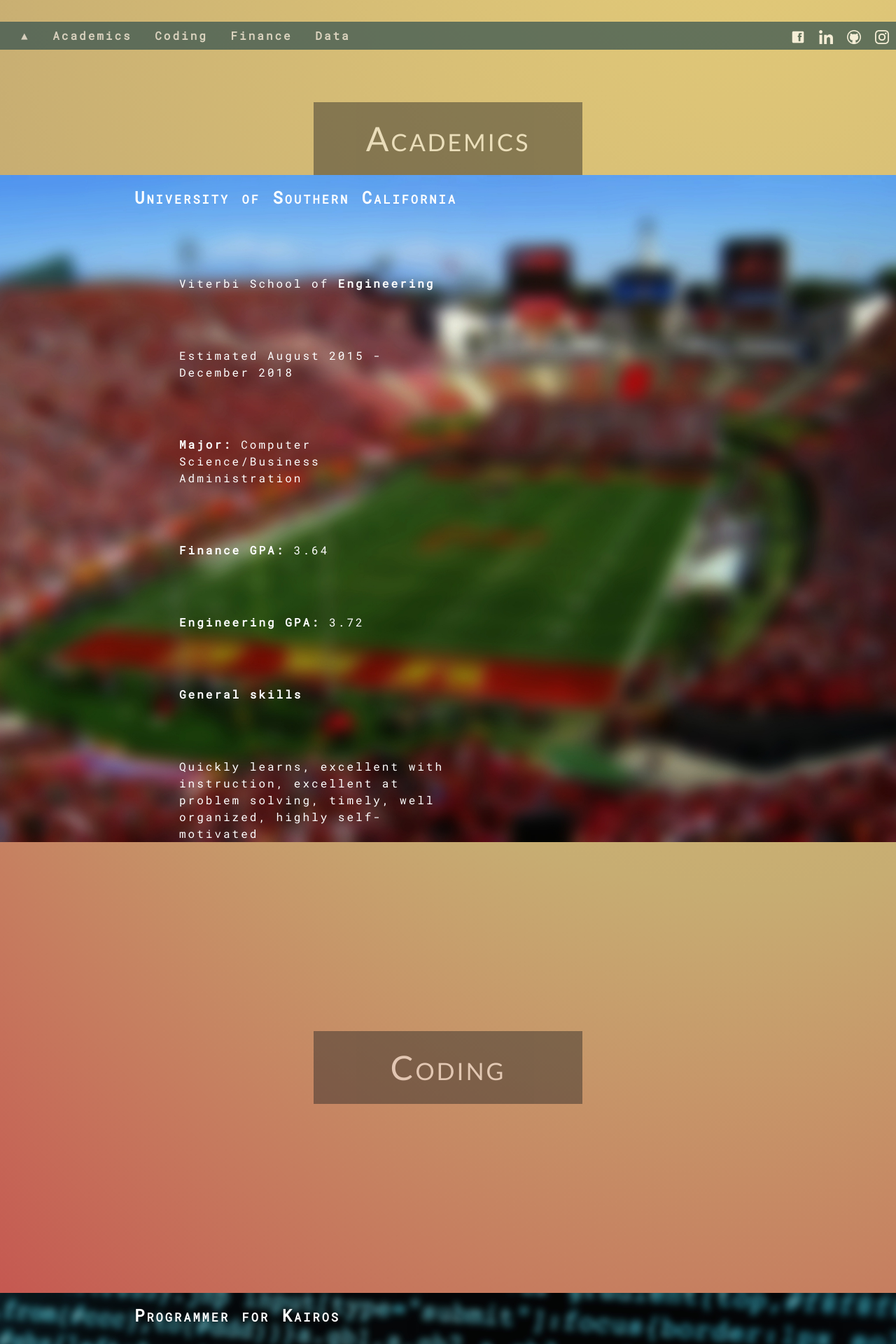
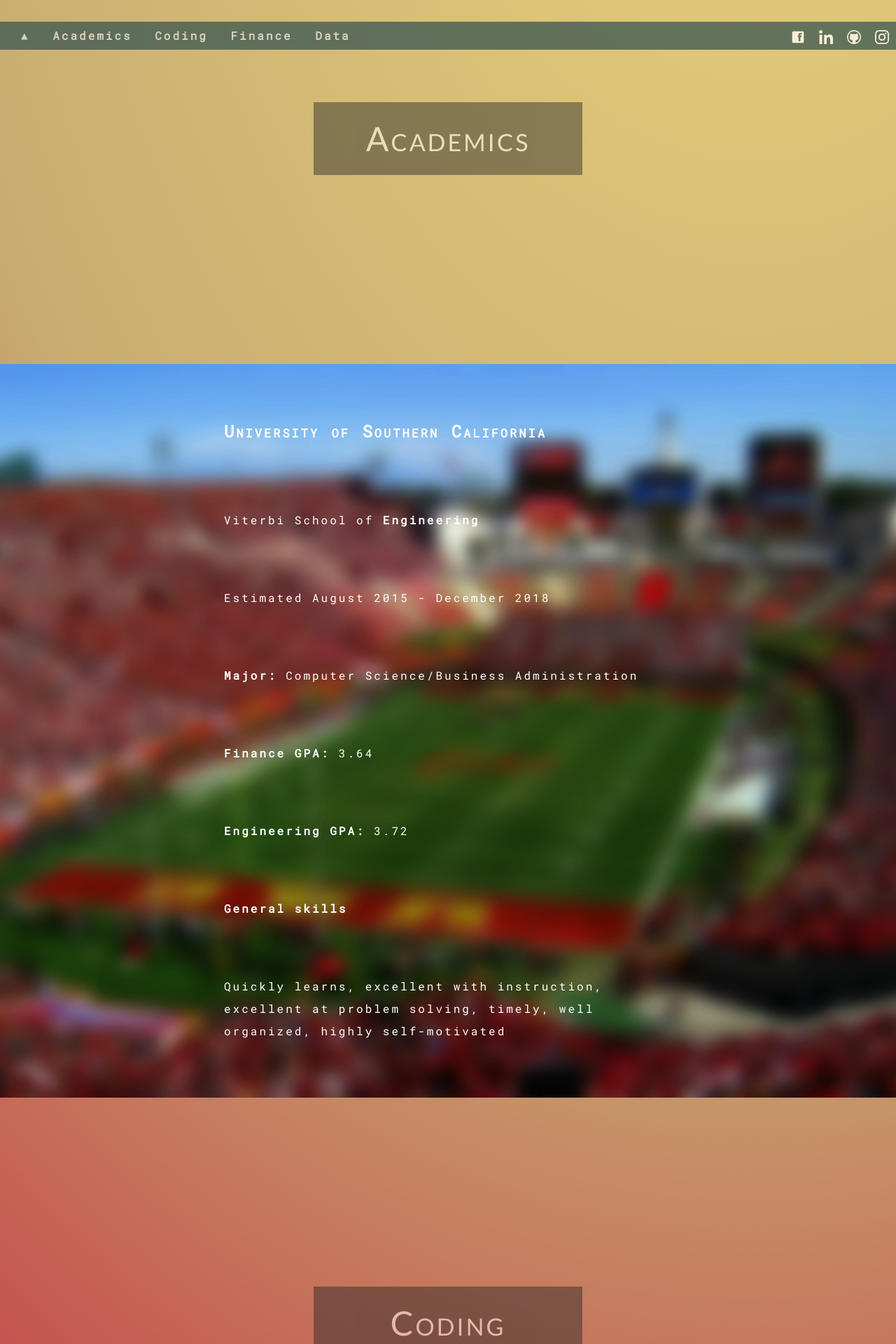
Before and after one commit to nmits/nmits.github.io, a Jekyll site: the page built from index.html, in a window 1280 px wide. Shown: the part 829-2749 px from the top of the page at 70% size. Built offline with Jekyll 4.4.1, drawn with Linux system fonts in a browser that asks for light colours; nearby versions of some CDN libraries.

Commit message:
Aesthetic updates

```diff
--- a/_includes/header.html
+++ b/_includes/header.html
@@ -40,4 +40,5 @@
                 </ul>
             </div>
         </div>
+    <a id="School"></a>
 </header>
--- a/_layouts/default.html
+++ b/_layouts/default.html
@@ -11,9 +11,9 @@
 
     <div class="page-content">
         <div class="ContentWrapper">
-            <a id="School"></a>
             <div class="titles"><h1>Academics</h1></div>
         <div class = "SchoolText">
+            <br>
             <h2>University of Southern California</h2>
             <br>
             <p>Viterbi School of <b>Engineering</b></p>
@@ -31,10 +31,12 @@
             <p>Quickly learns, excellent with instruction, excellent
             at problem solving, timely, well organized, highly
             self-motivated</p>
+            <br>
         </div>
             <a id="Coding"></a>
             <div class="titles"><h1>Coding</h1></div>
         <div class = "CodingText">
+            <br>
             <h2>Programmer for Kairos</h2>
             <br>
             <p>Assisted with programming stock trading techniques and methodology
@@ -62,11 +64,13 @@
             <p>Library/api utilization, Programming theory,
             Python, Java, C++, Swift, AHK,
             HTML, CSS, AngularJS</p>
+            <br>
         </div>
             <a id="Finance"></a>
             <div class="titles"><h1>Finance</h1><br>
             </div>
         <div class = "FinanceText">
+            <br>
             <h2>Financial Intern for Candle3</h2>
             <br>
             <p>Assisted with financial presentations, contacting clients</p>
@@ -87,11 +91,13 @@
             <br>
             <p>Experienced with business fundamentals, strong teamwork,
             and leadership abilities, communicates effectively</p>
+            <br>
         </div>
             <a id="Data"></a>
             <div class="titles"><h1>Data Analytics</h1><br>
             </div>
         <div class = "DataText">
+            <br>
             <h2>Programmer for Kairos</h2>
             <br>
             <p>Helped use machine learning to analyze stock trends and
@@ -111,6 +117,7 @@
             <p>SQL, Data Modeling,
             Excel programming,
             Google sheets</p>
+            <br>
         </div>
       </div>
 
--- a/_sass/_layout.scss
+++ b/_sass/_layout.scss
@@ -15,6 +15,7 @@
     background-position:center;
     background-attachment: fixed;
     background-repeat: no-repeat;
+    margin-top: 30vh;
 }
 
 .CodingText{
@@ -202,15 +203,15 @@
     }
 
     h2{
-        padding-left:15%;
+        padding-left:25%;
         font-weight:bold;
         font-variant: small-caps;
     }
 
     p{
-        padding-left:20%;
-        width:30%;
-        line-height: 150%;
+        padding-left:25%;
+        width:50%;
+        line-height: 200%;
     }
 }
 
```
